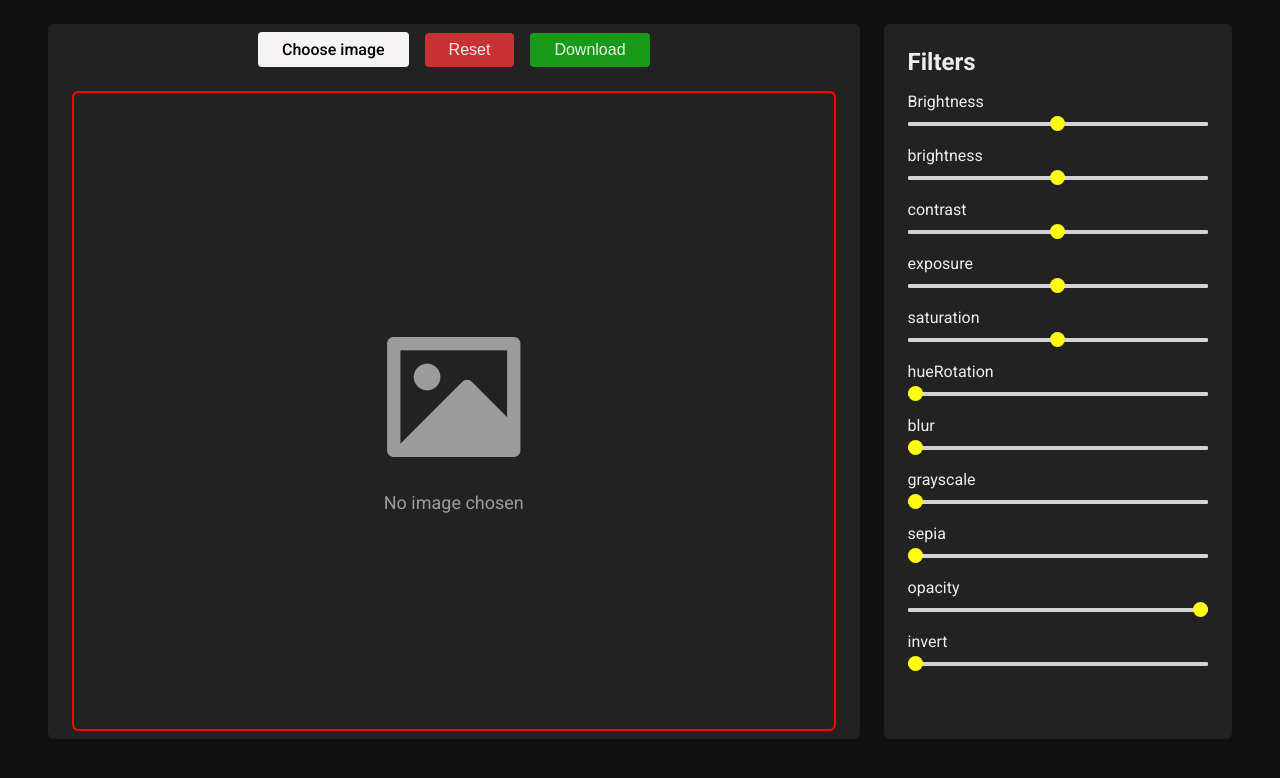
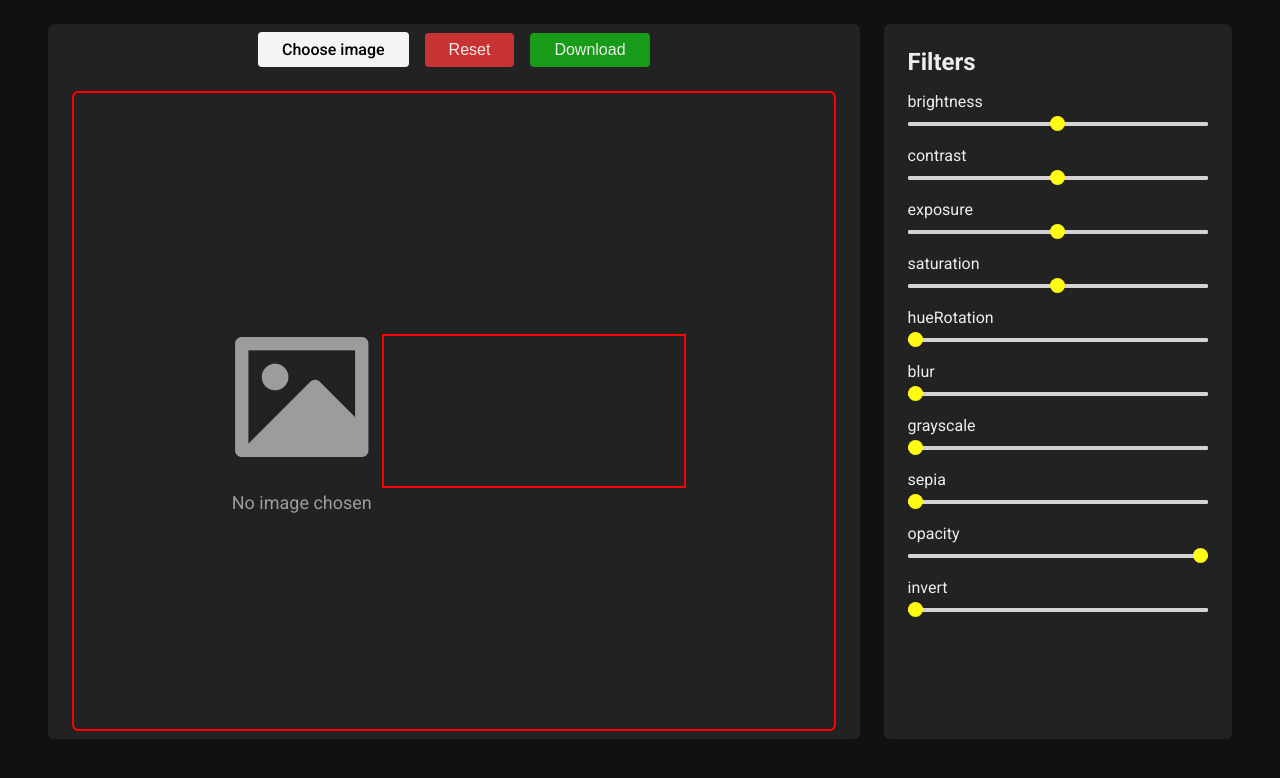
Before and after one commit to YGCodeScape/YXeditor, a plain HTML site: page index.html in a window 1280 px wide. Drawn offline with nearby package versions, Linux system fonts and the light colour scheme; a web font is replaced by a local one.

Commit message:
canvas load

```diff
--- a/index.html
+++ b/index.html
@@ -29,16 +29,14 @@
                         <i class="ri-image-fill"></i>
                         <p>No image chosen</p>
                     </div>
+                    <Canvas id="img-canvas"></Canvas>
                 </div>
             </div>
 
             <div class="right">
                 <h2>Filters</h2>
                 <div class="filters">
-                     <div class="filter">
-                         <p>Brightness</p>
-                         <input name="brightness" value="100" type="range" min="0" max="200">
-                     </div>
+                    <!-- ALL FILTERS WILL APPEAR HERE -->
                 </div>
             </div>
         </section>
--- a/script.js
+++ b/script.js
@@ -61,7 +61,10 @@ const filters = {
     },
 }
 
-const filtersContainer = document.querySelector(".filters")
+const filtersContainer = document.querySelector(".filters");
+const imgCanvas = document.querySelector("#img-canvas");
+const imgInput = document.querySelector("#image-input");
+const canvasCtx = imgCanvas.getContext("2d")
 
 function createFiltersElement(name, unit = "%", value, min, max) {
     const div = document.createElement("div")
@@ -90,3 +93,14 @@ Object.keys(filters).forEach(key => {
 
     filtersContainer.appendChild(filterElement)
 })
+
+imgInput.addEventListener("change", (event) => {
+    const file = event.target.files[ 0 ]
+
+    const img = new Image()
+    img.src = URL.createObjectURL(file)
+
+    img.onload = () => {
+        canvasCtx.drawImage(img, 0, 0)
+    }
+})
--- a/style.css
+++ b/style.css
@@ -82,6 +82,7 @@ main section .left-bottom {
     display: flex;
     justify-content: center;
     align-items: center;
+    position: relative;
 }
 .placeholder {
     display: flex;
@@ -97,6 +98,15 @@ main section .left-bottom {
 .placeholder p {
     font-size: var(--font-size-lg);
 }
+
+canvas {
+    /* position: absolute;
+    top: 50%;
+    left: 50%;
+    transform: translate(-50%, -50%); */
+    border: 2px solid red;
+}
+
 /* FILTER SECTION */
 section .right {
     display: flex;
@@ -116,13 +126,13 @@ section .right .filter {
     outline: none;
     margin-top: var(--margin-sm);
     appearance: none;
-    border-radius: 2px;
+    border-radius: 5px;
 }
 
 .filter input::-webkit-slider-runnable-track {
     background-color: #d4d2d2;
     height: 4px;
-    border-radius: 2px;
+    border-radius: 5px;
 }
 .filter input::-webkit-slider-thumb {
     appearance: none;
```
